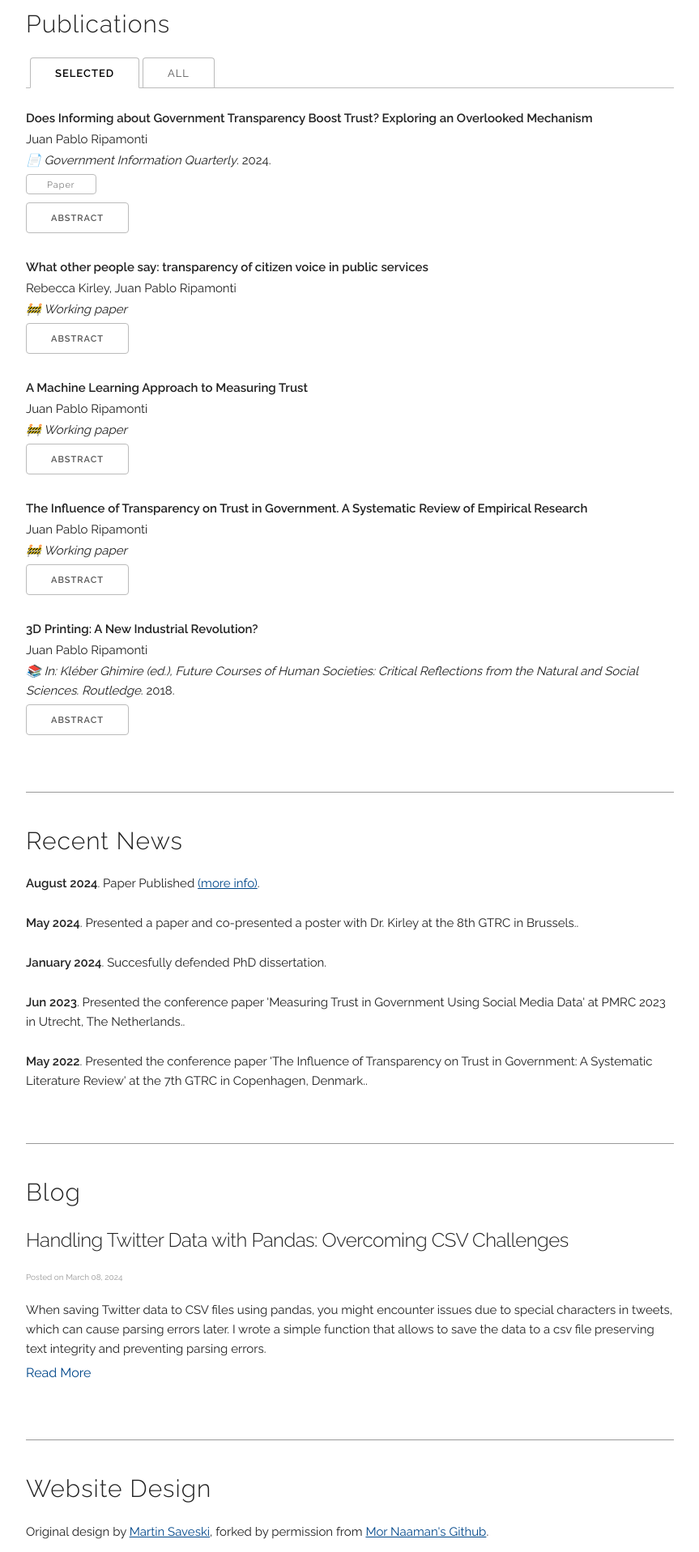
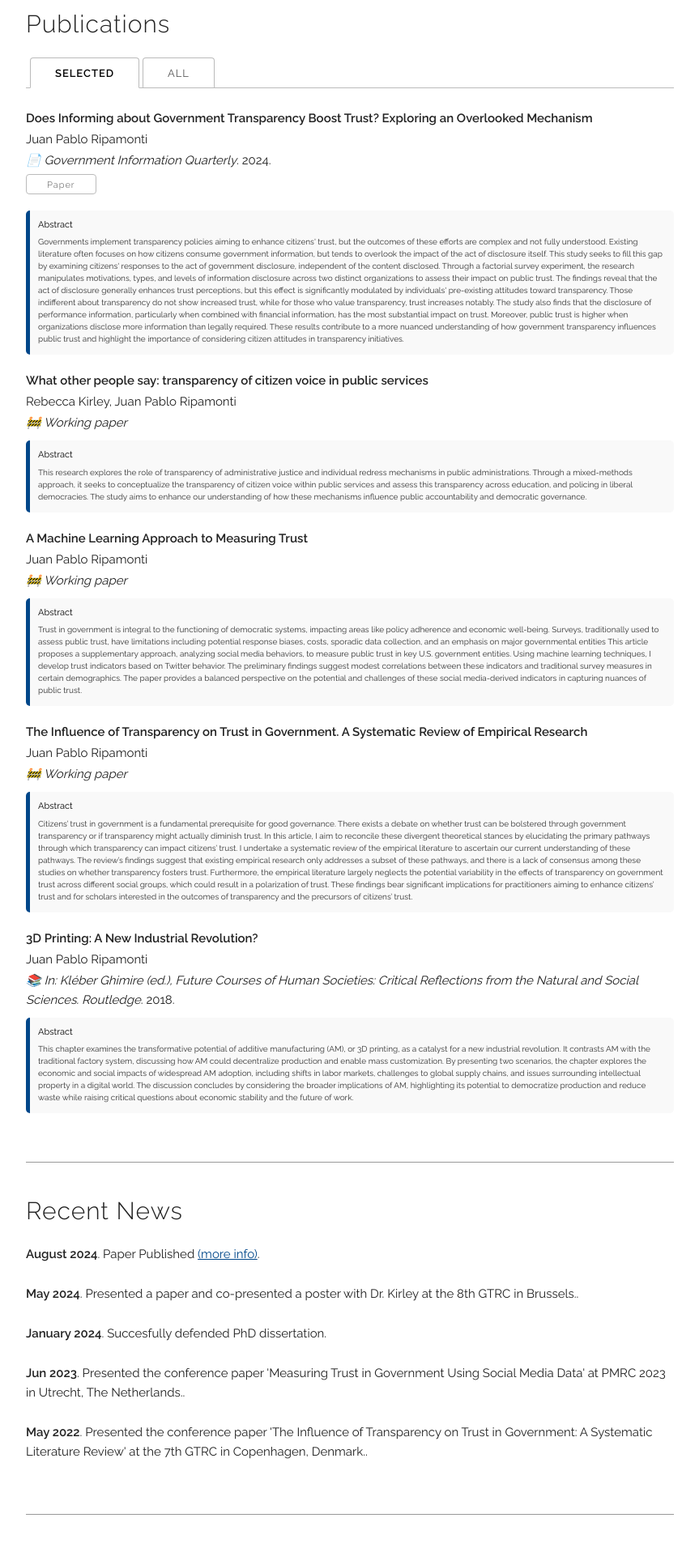
Before and after one commit to jpripamonti/jpripamonti.github.io, a Jekyll site: the page built from index.html, in a window 1280 px wide. Shown: the part 880-2797 px from the top of the page at 81% size, without its empty margins (208-1071 px from the left). Built offline with Jekyll 4.4.1, drawn with Linux system fonts in a browser that asks for light colours; some web fonts are replaced.

Commit message:
added abstract and updated abs style

```diff
--- a/_data/publications.yaml
+++ b/_data/publications.yaml
@@ -67,5 +67,6 @@
     #data: "https://osf.io/284yv/"
     #prereg: ""
     #paper_pdf: ""
+    abstract: "This chapter examines the transformative potential of additive manufacturing (AM), or 3D printing, as a catalyst for a new industrial revolution. It contrasts AM with the traditional factory system, discussing how AM could decentralize production and enable mass customization. By presenting two scenarios, the chapter explores the economic and social impacts of widespread AM adoption, including shifts in labor markets, challenges to global supply chains, and issues surrounding intellectual property in a digital world. The discussion concludes by considering the broader implications of AM, highlighting its potential to democratize production and reduce waste while raising critical questions about economic stability and the future of work."
     year: "2018"
     selected: y
--- a/_layouts/default.html
+++ b/_layouts/default.html
@@ -25,7 +25,6 @@
   <!-- Syntax Highlighting CSS for Rouge
   –––––––––––––––––––––––––––––––––––––––––––––––––– -->
   <link rel="stylesheet" href="{{ '/assets/css/syntax.css' | prepend: site.baseurl }}">
-
 
   <!-- CSS
   –––––––––––––––––––––––––––––––––––––––––––––––––– -->
--- a/index.html
+++ b/index.html
@@ -33,6 +33,7 @@
     <div class="tab-pane active" id="papers-selected">
       {% assign selected_papers = site.data.publications.papers | where: "selected", "y" %}
       {% for paper in selected_papers %}
+      <!-- Abstract Section within the Paper Section -->
       <div class="paper">
         <p class="title"><b>{{ paper.title }}</b></p>
         <p>{{ paper.authors }}</p>
@@ -40,45 +41,40 @@
         {% if paper.award %}
         <p><i class="fa fa-trophy" style="color:#1EAEDB"></i> {{ paper.award }}</p>
         {% endif %}
+
         <div class="paper-buttons">
           {% if paper.paper_pdf %}
             <a class="button" href="{{ paper.paper_pdf }}" target="_blank">Paper</a>
           {% endif %}
-
           {% if paper.preprint %}
             <a class="button" href="{{ paper.preprint }}" target="_blank">Preprint</a>
           {% endif %}
-
           {% if paper.code %}
             <a class="button" href="{{ paper.code }}" target="_blank">Code</a>
           {% endif %}
-
           {% if paper.data %}
             <a class="button" href="{{ paper.data }}" target="_blank">Data</a>
           {% endif %}
-
           {% if paper.prereg %}
             <a class="button" href="{{ paper.prereg }}" target="_blank">Registration</a>
           {% endif %}
-
           {% if paper.slides %}
             <a class="button" href="{{ paper.slides }}" target="_blank">Slides</a>
           {% endif %}
-
           {% if paper.poster %}
             <a class="button" href="{{ paper.poster }}" target="_blank">Poster</a>
           {% endif %}
-
           {% if paper.video %}
             <a class="button" href="{{ paper.video }}" target="_blank">Video</a>
           {% endif %}
+        </div>
 
+        <!-- Abstract Admonition Box -->
+        <div class="abstract">
+          <div class="abstract-title">Abstract</div>
+          <p>{{ paper.abstract }}</p>
         </div>
-          <!-- Abstract Button and Section -->
-          <button class="toggle-abstract-btn">Abstract</button>
-          <p class="abstract" style="display:none;">{{ paper.abstract }}</p>
-        </div>
-      {% endfor %}
+      </div>      {% endfor %}
     </div>
 
     <div class="tab-pane" id="papers-all">
@@ -123,6 +119,11 @@
               <a class="button" href="{{ paper.video }}" target="_blank">Video</a>
             {% endif %}
 
+          </div>
+          <!-- Abstract Box -->
+          <div class="abstract-box">
+            Abstract
+            <p class="abstract">{{ paper.abstract }}</p>
           </div>
         </div>
       {% endfor %}
```
Also changed, not shown: other parts of index.html (+0 -13 lines), libs/custom/my_css.css. Lines whose indentation alone changed are shown as unchanged.
